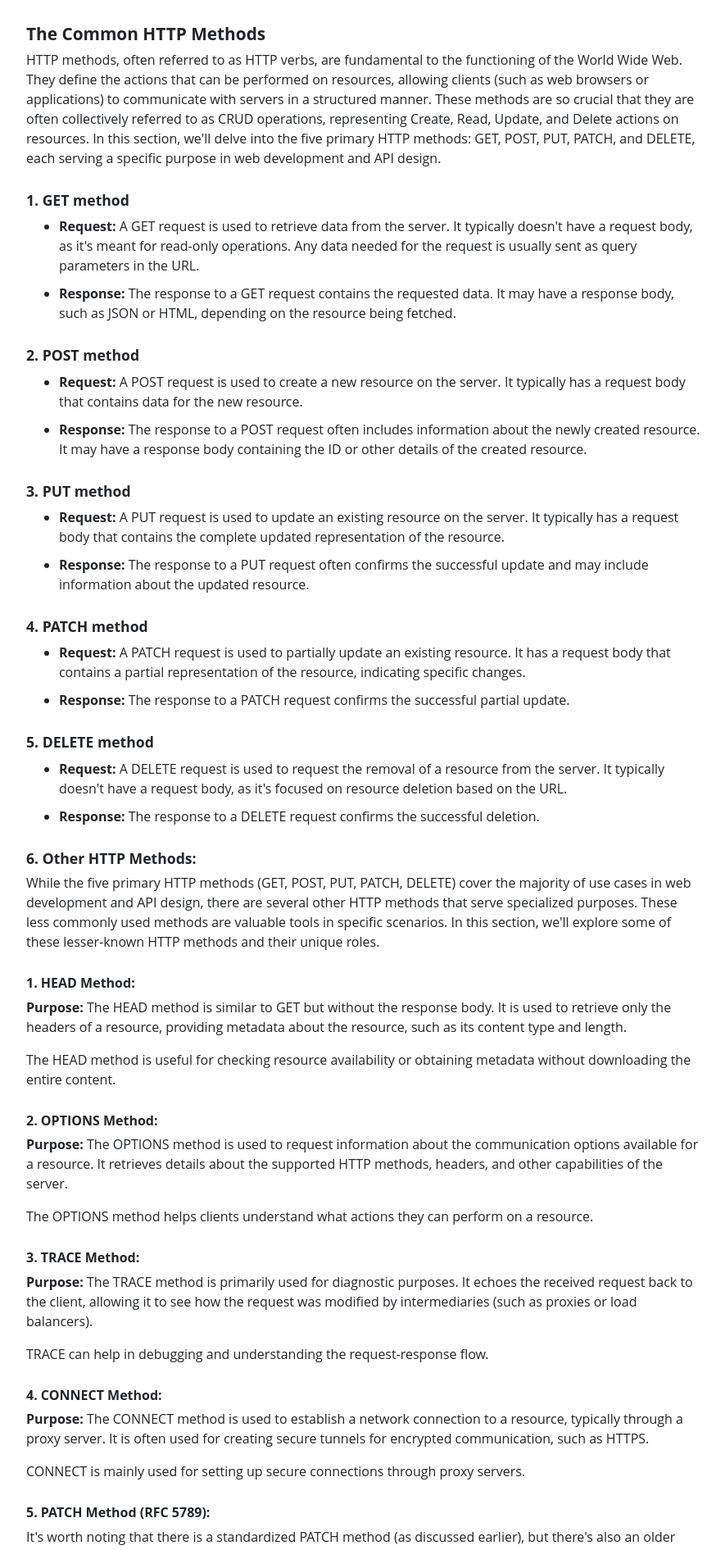
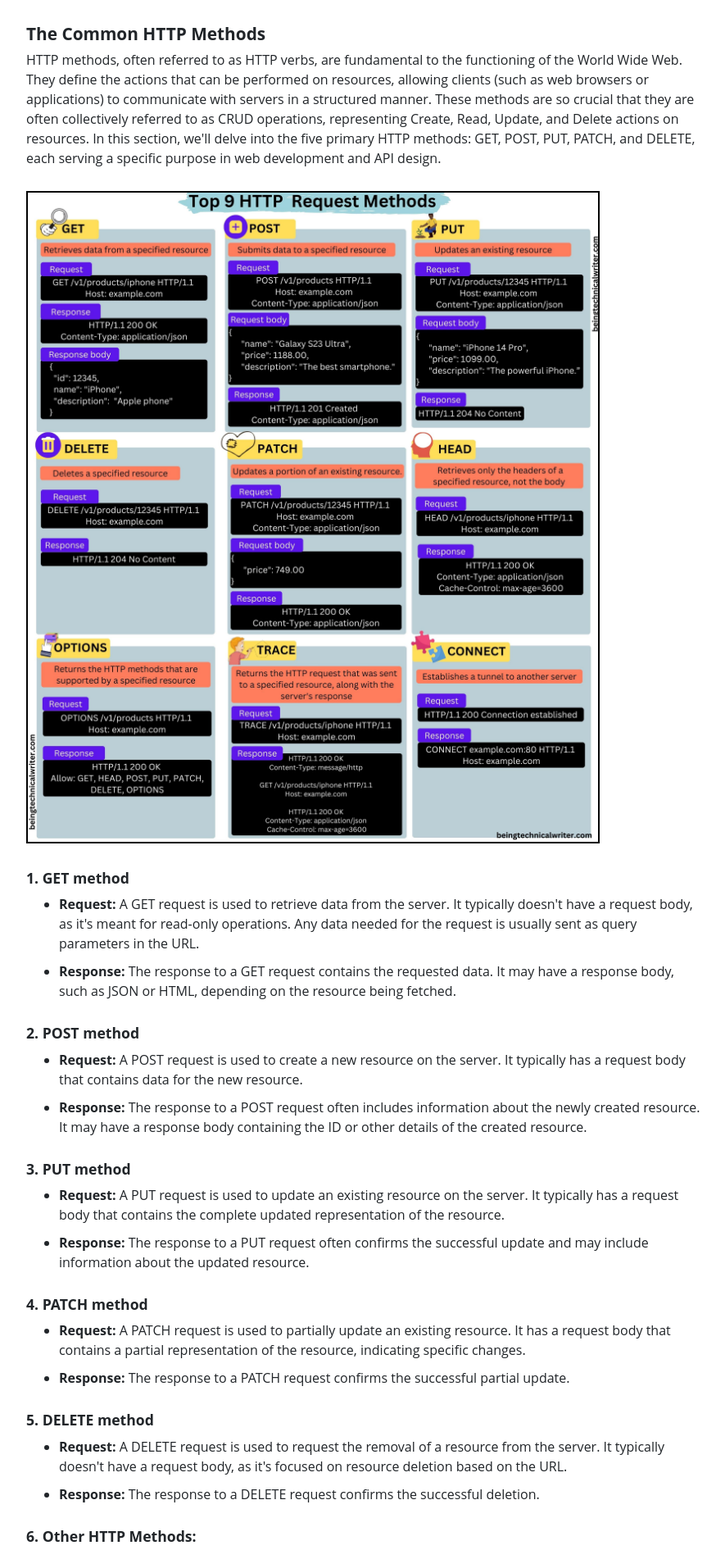
Before and after one commit to gautriv/apidocumentation, a Jekyll site: the page built from pages/mydoc/anatomyofurl.md, in a window 1280 px wide. Shown: the part 945-2836 px from the top of the page at 82% size, without its empty margins (338-1223 px from the left). Built offline with Jekyll 4.4.1, drawn with Linux system fonts in a browser that asks for light colours; nearby versions of some CDN libraries; comment, search, counter and statistics services are not loaded; some of the changed text lies outside the part shown.

Commit message:
Added a new image

```diff
--- a/css/customstyles.css
+++ b/css/customstyles.css
@@ -56,7 +56,7 @@
 
 .post-content img {
     margin: 12px 0px 3px 0px;
-    width: 650px;
+    width: 700px;
     height: auto;
     border: 2px solid #000;
 }
--- a/pages/mydoc/anatomyofurl.md
+++ b/pages/mydoc/anatomyofurl.md
@@ -44,6 +44,9 @@ Let's see everything in detail. Select the appropriate tabs for more information
   <h2>The Common HTTP Methods</h2>
   <p>HTTP methods, often referred to as HTTP verbs, are fundamental to the functioning of the World Wide Web. They define the actions that can be performed on resources, allowing clients (such as web browsers or applications) to communicate with servers in a structured manner. These methods are so crucial that they are often collectively referred to as CRUD operations, representing Create, Read, Update, and Delete actions on resources. In this section, we'll delve into the five primary HTTP methods: GET, POST, PUT, PATCH, and DELETE, each serving a specific purpose in web development and API design.</p>
 
+  <img src="./images/http_methods.jpg" alt="Top 9 HTTP Request Methods" width="600" title="Top 9 HTTP Request Methods">
+
+
   <h3>1. GET method</h3>
   <ul>
     <li><strong>Request:</strong> A GET request is used to retrieve data from the server. It typically doesn't have a request body, as it's meant for read-only operations. Any data needed for the request is usually sent as query parameters in the URL.</li>
@@ -76,27 +79,37 @@ Let's see everything in detail. Select the appropriate tabs for more information
 
   <h3>6. Other HTTP Methods:</h3>
   <p>While the five primary HTTP methods (GET, POST, PUT, PATCH, DELETE) cover the majority of use cases in web development and API design, there are several other HTTP methods that serve specialized purposes. These less commonly used methods are valuable tools in specific scenarios. In this section, we'll explore some of these lesser-known HTTP methods and their unique roles.</p>
+<ol>
+    <li>
+      <strong>HEAD Method</strong>
+  <p><strong>Purpose:</strong> The HEAD method is similar to GET but without the response body. It is used to retrieve only the headers of a resource, providing metadata about the resource, such as its content type and length.</p>
+  <p>The HEAD method is useful for checking resource availability or obtaining metadata without downloading the entire content.</p> </li>
 
-  <h4>1. HEAD Method:</h4>
-  <p><strong>Purpose:</strong> The HEAD method is similar to GET but without the response body. It is used to retrieve only the headers of a resource, providing metadata about the resource, such as its content type and length.</p>
-  <p>The HEAD method is useful for checking resource availability or obtaining metadata without downloading the entire content.</p>
 
-  <h4>2. OPTIONS Method:</h4>
-  <p><strong>Purpose:</strong> The OPTIONS method is used to request information about the communication options available for a resource. It retrieves details about the supported HTTP methods, headers, and other capabilities of the server.</p>
+<li>
+<strong>OPTIONS Method</strong>
+<p><strong>Purpose:</strong> The OPTIONS method is used to request information about the communication options available for a resource. It retrieves details about the supported HTTP methods, headers, and other capabilities of the server.</p>
   <p>The OPTIONS method helps clients understand what actions they can perform on a resource.</p>
 
-  <h4>3. TRACE Method:</h4>
-  <p><strong>Purpose:</strong> The TRACE method is primarily used for diagnostic purposes. It echoes the received request back to the client, allowing it to see how the request was modified by intermediaries (such as proxies or load balancers).</p>
-  <p>TRACE can help in debugging and understanding the request-response flow.</p>
+  </li>
 
-  <h4>4. CONNECT Method:</h4>
-  <p><strong>Purpose:</strong> The CONNECT method is used to establish a network connection to a resource, typically through a proxy server. It is often used for creating secure tunnels for encrypted communication, such as HTTPS.</p>
-  <p>CONNECT is mainly used for setting up secure connections through proxy servers.</p>
+<li>
+<strong>TRACE Method</strong>
+<p><strong>Purpose:</strong> The TRACE method is primarily used for diagnostic purposes. It echoes the received request back to the client, allowing it to see how the request was modified by intermediaries (such as proxies or load balancers).</p>
+  <p>TRACE can help in debugging and understanding the request-response flow.</p> </li>
 
-  <h4>5. PATCH Method (RFC 5789):</h4>
-  <p>It's worth noting that there is a standardized PATCH method (as discussed earlier), but there's also an older version of PATCH defined in RFC 5789. The RFC 5789 PATCH method is less commonly used today, and the usage of the newer PATCH method is recommended for partial updates.</p>
+<li>
+<strong>CONNECT Method</strong>
+ <p><strong>Purpose:</strong> The CONNECT method is used to establish a network connection to a resource, typically through a proxy server. It is often used for creating secure tunnels for encrypted communication, such as HTTPS.</p>
+  <p>CONNECT is mainly used for setting up secure connections through proxy servers.</p> </li>
 
-  <h3>How to Identify a Protocol in a URL?</h3>
+  <li>
+<strong>PATCH Method (RFC 5789)</strong>
+<p>It's worth noting that there is a standardized PATCH method (as discussed earlier), but there's also an older version of PATCH defined in RFC 5789. The RFC 5789 PATCH method is less commonly used today, and the usage of the newer PATCH method is recommended for partial updates.</p> </li>
+
+</ol>
+
+<h2>How to Identify a Protocol in a URL?</h2>
   <p>A URL (Uniform Resource Locator) consists of several components, and the protocol is one of them. It specifies how your browser or client should communicate with a web server to retrieve a resource. Here's how to identify the protocol in a URL:</p>
 
   <ol>
```
Also changed, not shown: images/http_methods.jpg (added).
